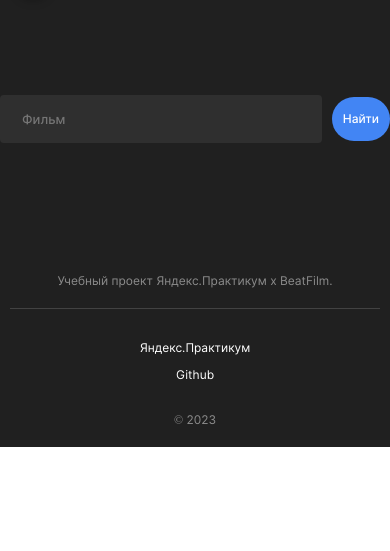
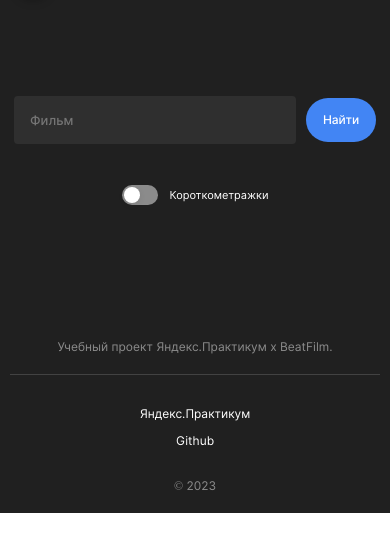
Before and after one commit to AlexanderGrams/movies-explorer-frontend, a React app: page /#/movies in a window 390 px wide. Shown: the part 59-610 px from the top of the page. Built offline with nearby package versions, Linux system fonts and the light colour scheme.

Commit message:
добавить чекбокс для выбора короткометражек и сделать адаптив этой кнопки

```diff
--- a/src/components/SearchForm/SearchForm.js
+++ b/src/components/SearchForm/SearchForm.js
@@ -1,6 +1,17 @@
+import { useState } from "react";
 import "./searchForm.sass"
 
 function SearchForm() {
+  const [isActive, setIsActive] = useState(false)
+
+  function handlerClick() {
+    if(isActive) {
+      setIsActive(false)
+    } else {
+      setIsActive(true)
+    }
+  }
+
   return (
     <section className="search-form">
       <div className="search-form__wrap">
@@ -8,6 +19,12 @@ function SearchForm() {
           <input className="search-form__input" placeholder="Фильм" type="text" required></input>
           <button className="search-form__button" type="submit" aria-label="Кнопка найти">Найти</button>
         </form>
+        <label className="search-form__checkbox">
+          <div className={`search-form__checkbox-switcher ${isActive && 'search-form__checkbox-switcher_active'}`}>
+            <button onClick={handlerClick} className={`search-form__checkbox-button ${isActive && 'search-form__checkbox-button_active'}`} type="button" aria-label="поиск по короткометражкам"></button>
+          </div>
+          <p className="search-form__checkbox-name">Короткометражки</p>
+        </label>
       </div>
     </section>
   );
--- a/src/components/SearchForm/searchForm.sass
+++ b/src/components/SearchForm/searchForm.sass
@@ -37,8 +37,8 @@
   &__button
     background: var(--accent-color-btn)
     border: none
-    width: 70px
-    height: 44px
+    min-width: 70px
+    min-height: 44px
     border-radius: 40px
     display: flex
     justify-content: center
@@ -56,3 +56,69 @@
 
     &:hover
       opacity: 0.8
+
+  &__checkbox
+    margin-top: 30px
+    display: flex
+    align-items: center
+    justify-content: center
+
+  &__checkbox-switcher
+    cursor: pointer
+    width: 36px
+    height: 20px
+    border-radius: 20px
+    display: flex
+    align-items: center
+    background-color: var(--additional-text-color)
+    justify-content: flex-start
+    transition: background-color 0.3s ease
+
+    &_active
+      background-color: var(--accent-color)
+
+  &__checkbox-button
+    box-shadow: 0px 2px 6px rgba(0, 0, 0, 0.08)
+    border: none
+    border-radius: 8px
+    background-color: var(--main-text-color)
+    width: 16px
+    height: 16px
+    margin: 0 2px
+    cursor: pointer
+    transition: margin-left 0.3s ease
+
+    &_active
+      background-color: var(--main-text-color)
+      margin-left: 18px
+
+  &__checkbox-name
+    margin: 0 0 0 12px
+    font-family: 'Inter'
+    font-style: normal
+    font-weight: 400
+    font-size: 12px
+    line-height: 1.5
+    color: var(--main-text-color)
+
+@media screen and (max-width: 1200px)
+  .search-form
+    &__wrap
+      margin: 0 30px
+      padding: 80px 0 50px
+
+@media screen and (max-width: 768px)
+  .search-form
+    &__wrap
+      margin: 0 14px
+      padding: 81px 0 55px
+
+    &__input
+      padding: 13px 16px
+
+    &__checkbox
+      margin-top: 41px
+
+    &__checkbox-name
+      font-size: 11px
+      line-height: 1.64
```
